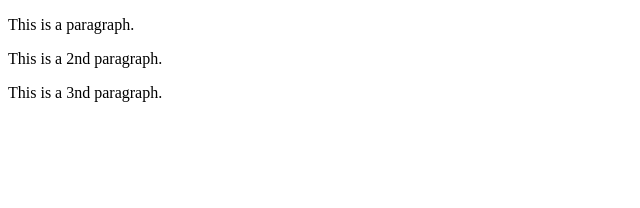
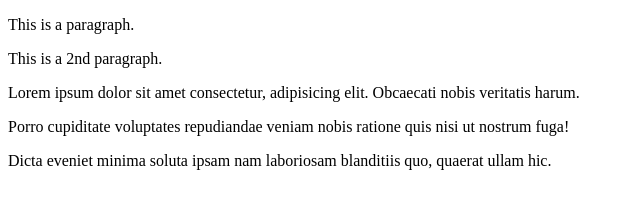
Before and after one commit to Gennadij-Kun/git-example-project, a plain HTML site: page index.html in a window 1280 px wide. Shown: the whole page, without its empty margins (0-640 px from the left). Drawn offline with Linux system fonts and the light colour scheme.

Commit message:
added 3 paragraphs to index.html

```diff
--- a/index.html
+++ b/index.html
@@ -12,7 +12,9 @@
   <p>This is a paragraph.</p>
   <p>This is a 2nd paragraph.</p>
 
-  <p>This is a 3nd paragraph.</p>
+  <p>Lorem ipsum dolor sit amet consectetur, adipisicing elit. Obcaecati nobis veritatis harum.</p>
+  <p>Porro cupiditate voluptates repudiandae veniam nobis ratione quis nisi ut nostrum fuga!</p>
+  <p>Dicta eveniet minima soluta ipsam nam laboriosam blanditiis quo, quaerat ullam hic.</p>
 
 </body>
 
```
